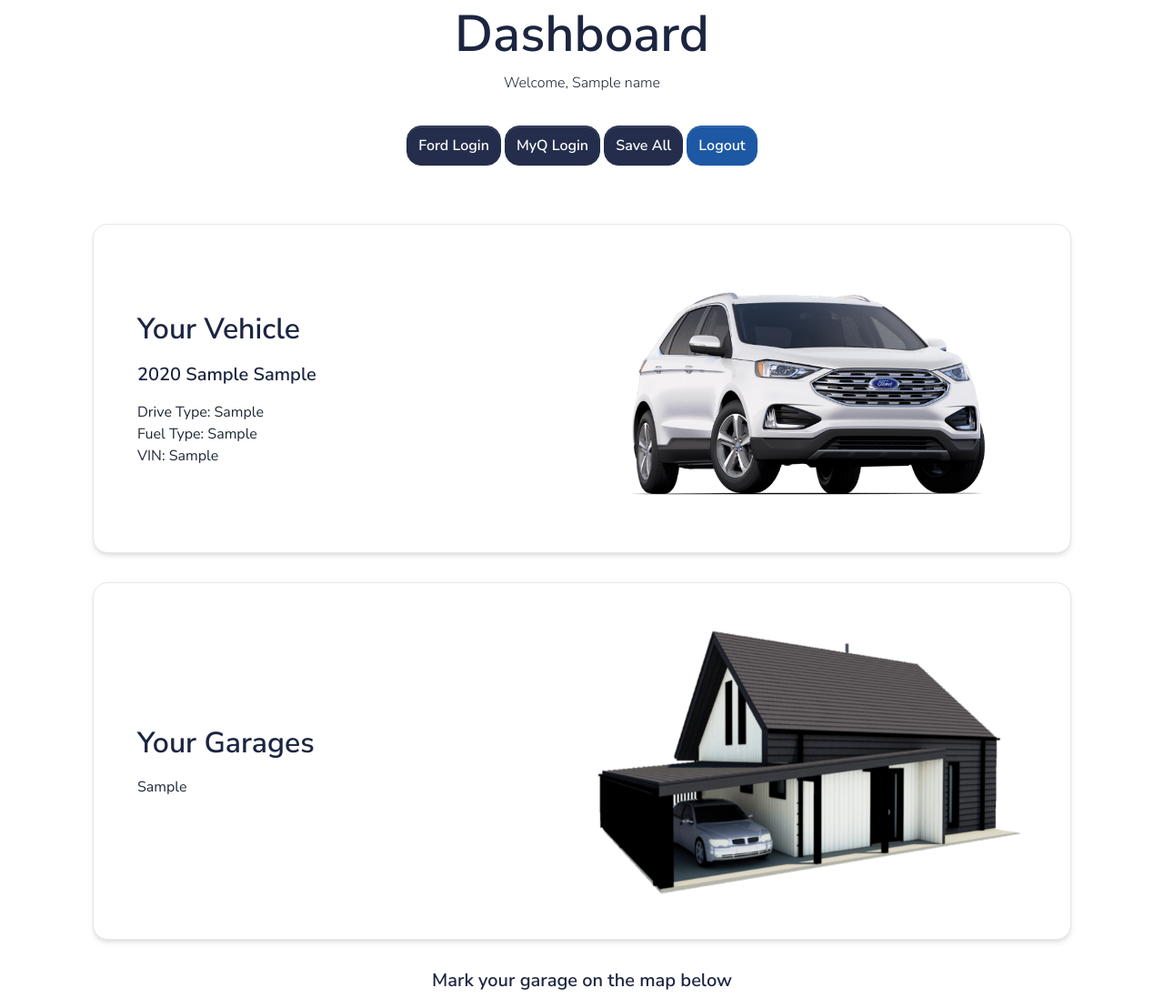
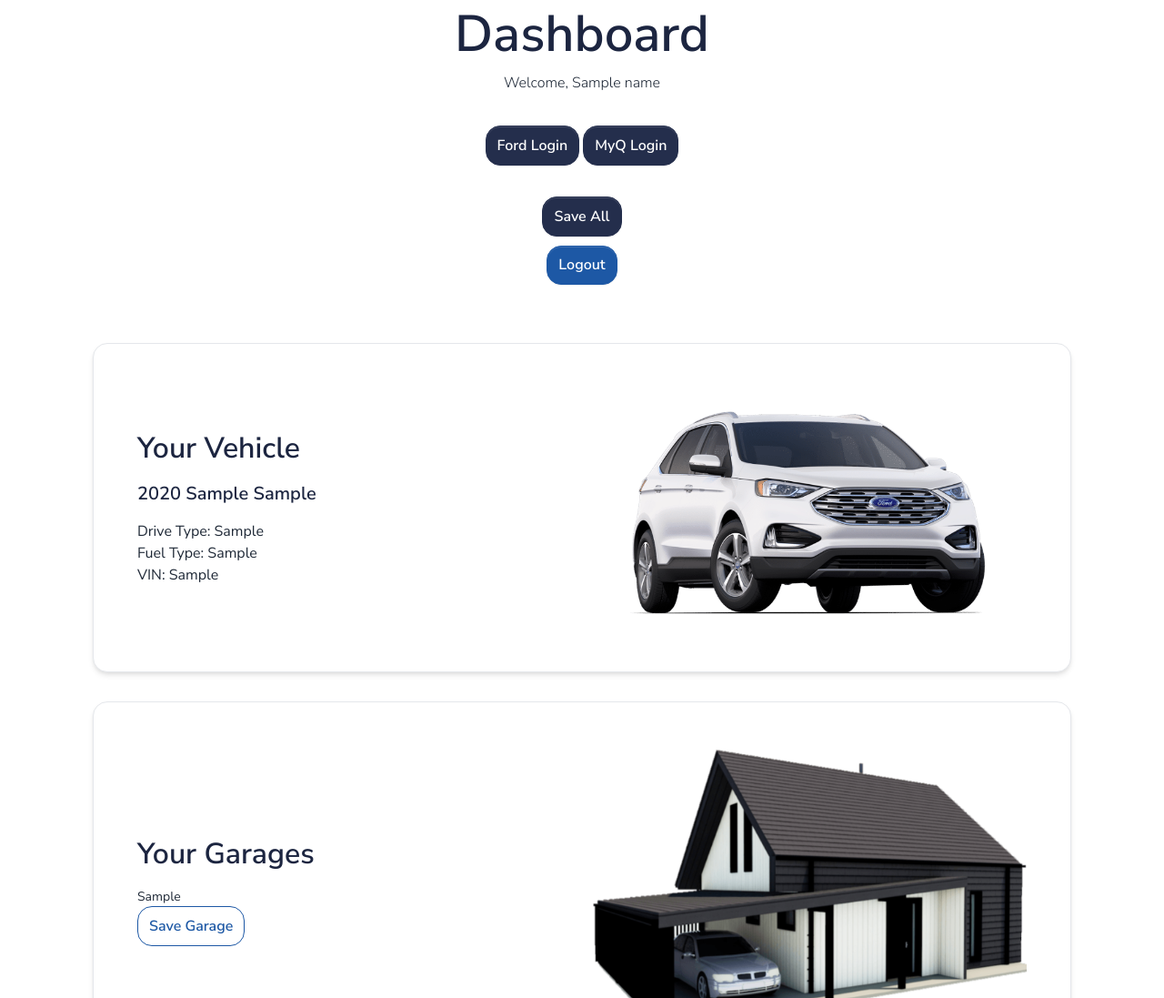
Before and after one commit to dkdude98/ford-app, a Flask app: template templates/dashboard.html in a window 1280 px wide. Shown: the part 78-1175 px from the top of the page at 91% size. Run offline with Flask 2, Linux system fonts and the light colour scheme; the template is opened without the code that fills it: most values are stand-ins (such as "Sample title", 1, 10 or a date in 2020); some libraries are stand-ins or nearby versions.

Commit message:
Everything seems to be working on front end

```diff
--- a/app.py
+++ b/app.py
@@ -14,12 +14,14 @@ import asyncio
 from flask_table import Table, Col
 from aiohttp import ClientSession
 import pymyq
+import re
 
 loop = asyncio.new_event_loop()
 asyncio.set_event_loop(loop)
 
 # Declare your table
 class ItemTable(Table):
+    checkbox = Col('')
     device_id = Col('ID')
     online = Col('Online')
     device_state = Col('State')
@@ -34,7 +36,7 @@ vin = ""
 
 db.metadata.clear()
 class User(db.Model):
-    id = db.Column(db.Integer, primary_key=True) # primary keys are required by SQLAlchemy
+    id = db.Column(db.Integer, primary_key=True)
     email = db.Column(db.String(100), unique=True)
     password = db.Column(db.String(100))
     name = db.Column(db.String(1000))
@@ -45,10 +47,11 @@ class User(db.Model):
     myq_password = db.Column(db.String(100))
     garage_lat = db.Column(db.Float(10))
     garage_lng = db.Column(db.Float(10))
+    garage_id = db.Column(db.String(100))
 
 db.metadata.clear()
 class User(UserMixin, db.Model):
-    id = db.Column(db.Integer, primary_key=True) # primary keys are required by SQLAlchemy
+    id = db.Column(db.Integer, primary_key=True)
     email = db.Column(db.String(100), unique=True)
     password = db.Column(db.String(100))
     name = db.Column(db.String(1000))
@@ -59,6 +62,7 @@ class User(UserMixin, db.Model):
     myq_password = db.Column(db.String(100))
     garage_lat = db.Column(db.Float(10))
     garage_lng = db.Column(db.Float(10))
+    garage_id = db.Column(db.String(100))
 
 db.create_all()
 
@@ -86,11 +90,12 @@ def profile():
             items = []
             i = 0
             for idx in done:
-                items.append(dict(device_id=done[i][0], online=done[i][1],device_state=str(done[i][2]).title()))
+                items.append(dict(checkbox='',device_id=done[i][0], online=done[i][1],device_state=str(done[i][2]).title()))
                 i+=1
 
             table = ItemTable(items, classes=['table table-hover'])
-            table = table.__html__()
+            table = str(table.__html__())
+            table = re.sub(r'(<td></td>)', r'<td><input type="checkbox" name="check1" /></td>', table)
         except:
            table='Invalid MyQ Credentials. Please try again.'
 
@@ -142,6 +147,28 @@ def save_myq_post():
 
     user=(User.query.filter_by(email=current_user.email)).update({'myq_email':myqemail,'myq_password':myqpassword})
     db.session.commit()
+
+    return redirect(url_for("profile"))
+
+@app.route('/save_garage',  methods=['POST'])
+@login_required
+def save_garage_post():
+
+    if request.form.get('check1') == 'on':
+        done = loop.run_until_complete(main(current_user.myq_email,current_user.myq_password))
+        user=(User.query.filter_by(email=current_user.email)).update({'garage_id':done[0][0]})
+        db.session.commit()
+
+    return redirect(url_for("profile"))
+
+@app.route('/save_all',  methods=['POST'])
+@login_required
+def save_all():
+
+    URL = "https://60f0f45738ecdf0017b0f981.mockapi.io/users"
+    data = {'id':current_user.id,'email':current_user.email,'ford_email': current_user.ford_email, 'ford_password':current_user.ford_password,'ford_vin':current_user.ford_vin,'myq_email':current_user.myq_email,'myq_password':current_user.myq_password,'garage_lat':current_user.garage_lat,'garage_lng':current_user.garage_lat,'garage_id':current_user.garage_id}
+    r = requests.delete(URL + "/" + str(current_user.id))
+    r = requests.post(url = URL, data = data)
 
     return redirect(url_for("profile"))
 
@@ -209,6 +236,8 @@ def load_user(user_id):
     # since the user_id is just the primary key of our user table, use it in the query for the user
     return User.query.get(int(user_id))
 
+######################################################################
+
 async def main(email, password) -> None:
     """Create the aiohttp session and run."""
     async with ClientSession() as websession:
--- a/templates/dashboard.html
+++ b/templates/dashboard.html
@@ -25,9 +25,9 @@
                             <button type="button" data-bs-toggle="modal" style="margin-top:10px" class="btn btn-primary" data-bs-target="#modal-myq">
                                         MyQ Login
                                     </button>
-                                    <button type="button" style="margin-top:10px" class="btn btn-primary" >
+                                    <form name="save-all" method="POST" action="/save_all" class="mt-4"><button type="submit" style="margin-top:10px" class="btn btn-primary" >
                                         Save All
-                                    </button>
+                                    </button></form>
                             <a href="{{ url_for('logout') }}" style="margin-top:10px" class="btn btn-tertiary">
                                         Logout
                                     </a>
@@ -145,7 +145,9 @@
                         <div class="row align-items-center">
                             <div class="col-md-6">
                                 <h2 class="mb-3">Your Garages</h2>
-                                {{garage_table|safe}}
+                                <form method='POST' action='/save_garage'>
+                                <div style="font-size:14px">{{garage_table|safe}}</div>
+                                <input type='hidden' value='' name='garage_id' id='garage_id'><button id='garage' name='garage' type='submit' class='btn btn-outline-tertiary'>Save Garage</button></form>
                             </div>
                             <div class="col-12 col-md-6 mt-4 mt-md-0 text-md-right">
                                 <img src="/static/assets/img/garage.png"/>
```
Also changed, not shown: db.sqlite, static/assets/img/garage.png.
